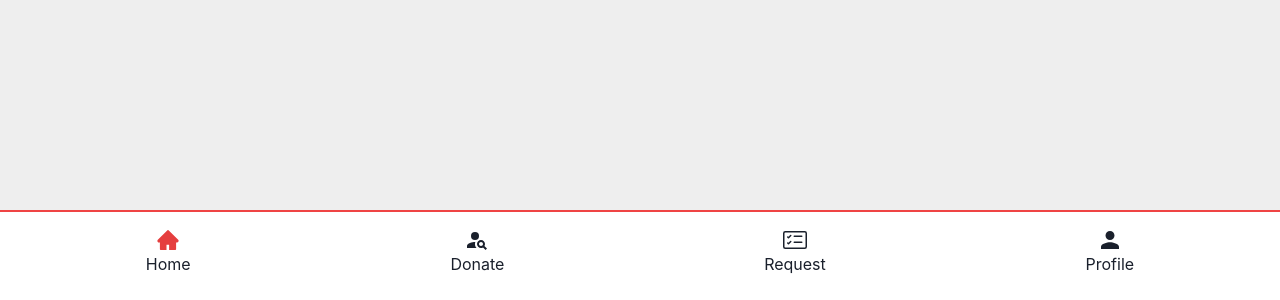
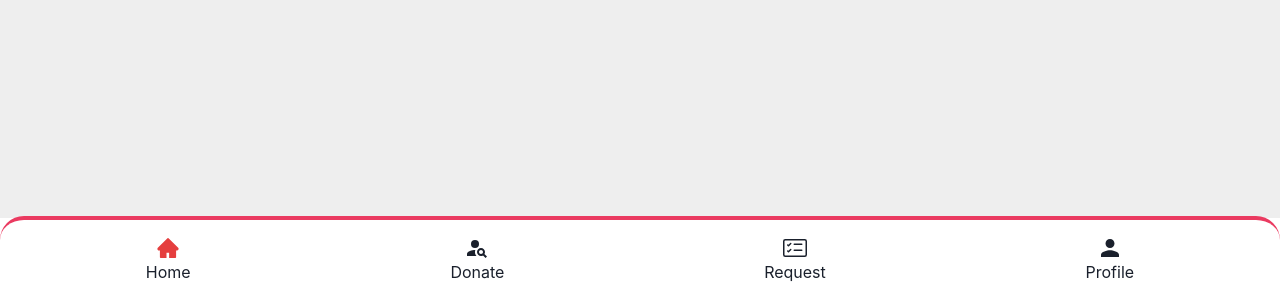
Before and after one commit to pranav743/Rakt-Sahay, a React (Create React App) app in the folder client/: page /login-screen in a window 1280 px wide. Shown: the part 500-800 px from the top of the page. Built offline with nearby package versions, Linux system fonts and the light colour scheme.

Commit message:
bottomNav-rounded

```diff
--- a/client/src/components/bottomNav.jsx
+++ b/client/src/components/bottomNav.jsx
@@ -42,7 +42,7 @@ const BottomNav = ({ selection = "Home" }) => {
 
   return (
     checkPage() && (
-      <div className="bottom-navbar p-4 bg-white mb-2 border-solid border-red-500 border-t-2 fixed w-full bottom-0">
+      <div className="bottom-navbar p-4 bg-white pb-4 border-solid border-[#EA3A60] border-t-4 rounded-t-3xl fixed w-full bottom-0">
         <ul className="flex justify-around">
           {menu.map((item) => {
             return (
```
Also changed, not shown: 1 other file (tests, documents, lock files or other folders).
